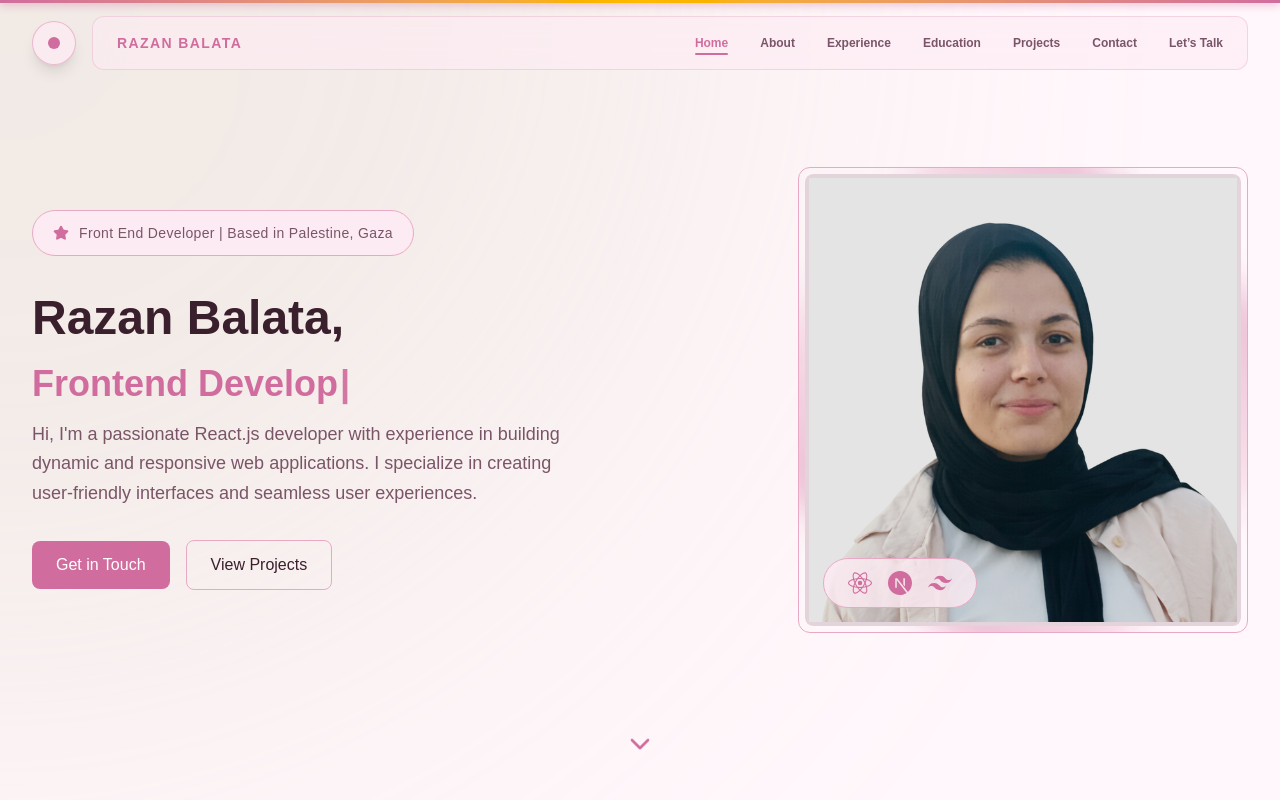
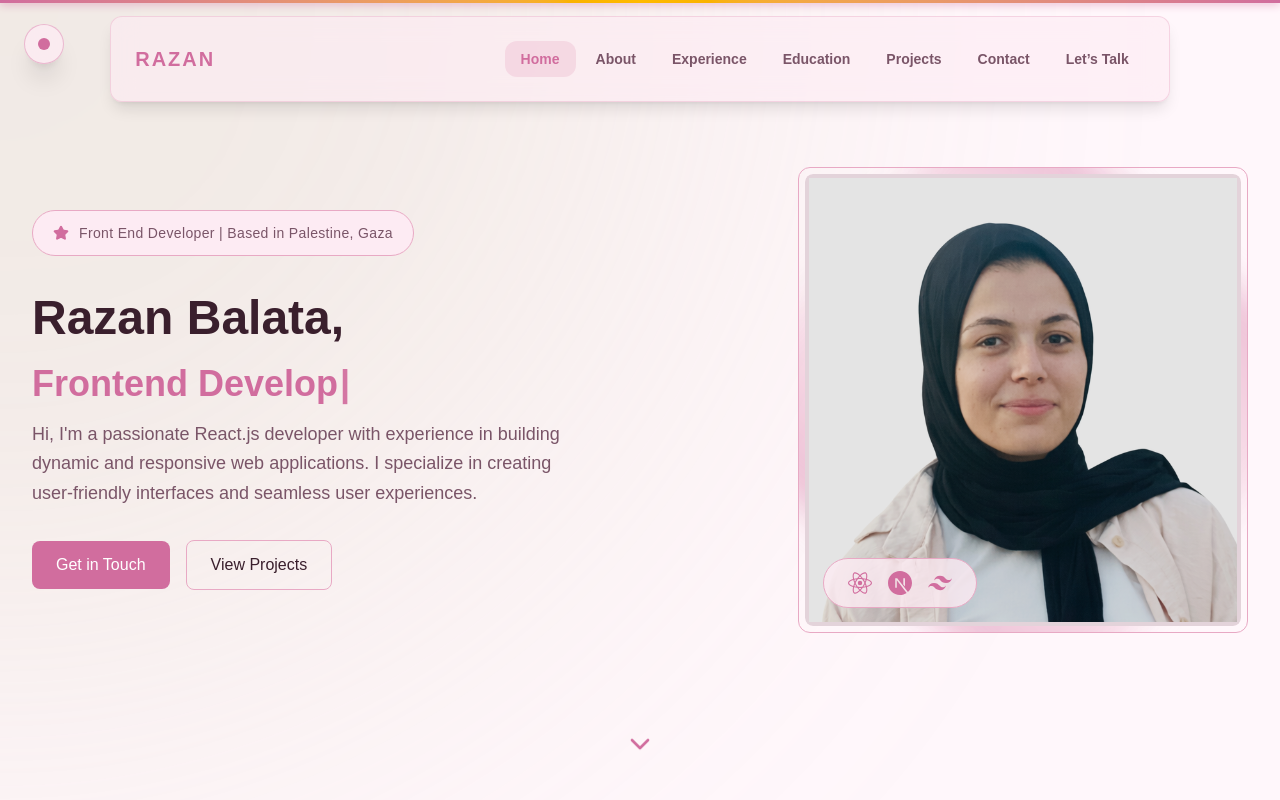
Before and after one commit to Razanbalata/Portfolio, a Next.js app: page / in a window 1280 px wide. Shown: the top 800 px of the page. Built offline with nearby package versions, Linux system fonts and the light colour scheme.

Commit message:
refactor: simplify Navbar component structure and improve mobile drawer styling

```diff
--- a/src/components/layout/Navbar.tsx
+++ b/src/components/layout/Navbar.tsx
@@ -1,12 +1,12 @@
 "use client";
+
 import React, { useEffect, useState } from "react";
 import { Menu, X } from "lucide-react";
 import { NAV_LINKS, PERSONAL_INFO } from "@/src/utils/constants";
 import { scrollToSection, useScrollSpy } from "@/src/hooks/useScrollSpy";
 
-function Navbar() {
+export default function Navbar() {
   const [isMenuOpen, setIsMenuOpen] = useState(false);
-  const [isScrolled, setIsScrolled] = useState(false);
   const [showStatusCard, setShowStatusCard] = useState(false);
   const [currentTime, setCurrentTime] = useState("");
 
@@ -29,28 +29,19 @@ function Navbar() {
     return () => clearInterval(interval);
   }, []);
 
-  useEffect(() => {
-    const handleScroll = () => {
-      setIsScrolled(window.scrollY > 20);
-    };
-    window.addEventListener("scroll", handleScroll);
-    return () => window.removeEventListener("scroll", handleScroll);
-  }, []);
-
   const handleNavClick = (id: string) => {
     scrollToSection(id);
     setIsMenuOpen(false);
   };
 
   return (
-    <header className="fixed top-3 sm:top-4 left-0 right-0 z-[1000] px-3 sm:px-6 lg:px-8">
-      <div className="max-w-7xl mx-auto flex items-center justify-between gap-2 sm:gap-4 relative">
-
-        {/* 1. الأيقونة الدائرية التفاعلية على اليسار (System Status Widget) */}
-        <div className="relative shrink-0">
+    <>
+      {/* 1. الأيقونة الدائرية التفاعلية الثابتة على اليسار (System Status Floating Widget) */}
+      <div className="fixed top-4 left-4 z-[60]">
+        <div className="relative flex items-center p-1 sm:p-2 cursor-pointer">
           <button
             onClick={() => setShowStatusCard(!showStatusCard)}
-            className="relative flex items-center justify-center w-9 h-9 sm:w-11 sm:h-11 rounded-full border border-[var(--color-primary)]/40 bg-[var(--color-secondary)]/80 hover:border-[var(--color-primary)] transition-all cursor-pointer shadow-lg group backdrop-blur-md"
+            className="relative flex items-center justify-center w-9 h-9 sm:w-10 sm:h-10 rounded-full border border-[var(--color-primary)]/40 bg-[var(--color-secondary)]/80 hover:border-[var(--color-primary)] transition-all cursor-pointer shadow-xl backdrop-blur-md group"
             title="System Status"
             aria-label="Toggle status"
           >
@@ -58,85 +49,86 @@ function Navbar() {
             <span className="absolute inset-0 rounded-full border border-[var(--color-primary)]/20 animate-ping opacity-30 pointer-events-none" />
           </button>
 
-          {/* الكرت المنبثق للتفاصيل الحية */}
+          {/* الكرت المنبثق للتفاصيل الحية عند الضغط */}
           {showStatusCard && (
-            <div className="absolute top-12 sm:top-14 left-0 w-56 sm:w-64 bg-[var(--color-secondary)]/95 backdrop-blur-xl border border-[var(--color-accent)]/50 p-3.5 sm:p-4 rounded-2xl shadow-2xl text-[11px] sm:text-xs space-y-2.5 z-50 animate-in fade-in slide-in-from-top-2">
+            <div className="absolute top-12 left-0 w-56 sm:w-64 bg-[var(--color-secondary)]/95 backdrop-blur-xl border border-[var(--color-accent)]/50 p-4 rounded-2xl shadow-2xl text-xs space-y-2.5 z-[70] animate-in fade-in slide-in-from-top-2">
               <div className="flex justify-start items-center gap-2 text-[var(--color-subtext)]">
-                <span className="font-mono uppercase text-[9px] sm:text-[10px] tracking-wider">TIME:</span>
+                <span className="font-mono uppercase text-[10px] tracking-wider">TIME:</span>
                 <span className="text-[var(--color-primary)] font-semibold font-mono">{currentTime || "02:29 PM"}</span>
               </div>
               <div className="flex justify-start items-center gap-2 text-[var(--color-subtext)]">
-                <span className="font-mono uppercase text-[9px] sm:text-[10px] tracking-wider">LANG:</span>
+                <span className="font-mono uppercase text-[10px] tracking-wider">LANG:</span>
                 <span className="text-[var(--color-primary)] font-semibold">English</span>
               </div>
               <div className="flex justify-start items-center gap-2 text-[var(--color-subtext)]">
-                <span className="font-mono uppercase text-[9px] sm:text-[10px] tracking-wider">LOCATION:</span>
+                <span className="font-mono uppercase text-[10px] tracking-wider">LOCATION:</span>
                 <span className="text-[var(--color-primary)] font-semibold">{PERSONAL_INFO.location || "Gaza"}</span>
               </div>
               <div className="flex justify-start items-center gap-2 text-[var(--color-subtext)] pt-1 border-t border-[var(--color-accent)]/30">
-                <span className="font-mono uppercase text-[9px] sm:text-[10px] tracking-wider">STATUS:</span>
+                <span className="font-mono uppercase text-[10px] tracking-wider">STATUS:</span>
                 <span className="text-[var(--color-primary)] font-semibold">Available for Work</span>
               </div>
             </div>
           )}
         </div>
+      </div>
 
-        {/* 2. شريط الملاحة الرئيسي الزجاجي */}
-        <nav
-          className={`flex-1 transition-all duration-300 rounded-xl px-4 sm:px-6 py-2.5 sm:py-3.5 flex items-center justify-between border ${
-            isScrolled
-              ? "bg-[var(--color-secondary)]/90 backdrop-blur-md border-[var(--color-accent)] shadow-xl"
-              : "bg-[var(--color-secondary)]/60 backdrop-blur-md border-[var(--color-accent)]/40"
-          }`}
+      {/* 2. شريط الملاحة الرئيسي (Main Nav Bar) المطابق للـ DOM بالضبط */}
+      <nav className="fixed top-0 left-0 right-0 z-40 px-6 py-4">
+        <div className="max-w-[86%] mx-auto">
+          <div className="bg-[var(--color-secondary)]/60 backdrop-blur-md border border-[var(--color-accent)]/40 rounded-xl px-6 py-6 flex items-center justify-between shadow-lg">
+
+            {/* الشعار / الاسم البارز على اليسار */}
+            <a
+              href="#home"
+              onClick={(e) => {
+                e.preventDefault();
+                scrollToSection("home");
+              }}
+              className="group text-base sm:text-xl font-extrabold tracking-widest text-[var(--color-primary)] hover:opacity-80 transition-opacity uppercase"
             >
-          {/* الاسم الذهبي البارز */}
-          <button
-            onClick={() => window.scrollTo({ top: 0, behavior: "smooth" })}
-            className="text-xs sm:text-sm font-extrabold tracking-wider sm:tracking-widest text-[var(--color-primary)] hover:opacity-80 transition-opacity uppercase cursor-pointer truncate max-w-[150px] sm:max-w-none text-left"
-          >
-            {PERSONAL_INFO.name || "RAZAN BALATA"}
-          </button>
+              RAZAN
+            </a>
 
-          {/* روابط الأقسام للشاشات الكبيرة */}
-          <div className="hidden lg:flex items-center gap-6 lg:gap-8 text-xs font-semibold">
+            {/* روابط التنقل على اليمين للـ Large Screens (مطابقة للـ DOM: hidden lg:flex) */}
+            <div className="hidden lg:flex items-center gap-1">
               {NAV_LINKS.map((link) => (
                 <button
                   key={link.id}
                   onClick={() => handleNavClick(link.id)}
-                className={`transition-all duration-300 relative py-1 cursor-pointer ${
+                  className={`px-4 py-2 rounded-xl text-sm font-semibold transition-all duration-300 cursor-pointer ${
                     activeSection === link.id
-                    ? "text-[var(--color-primary)]"
-                    : "text-[var(--color-subtext)] hover:text-[var(--color-text)]"
+                      ? "text-[var(--color-primary)] font-bold bg-[var(--color-accent)]/30"
+                      : "text-[var(--color-subtext)] hover:text-[var(--color-text)] hover:bg-[var(--color-accent)]/20"
                   }`}
                 >
                   {link.label}
-                {activeSection === link.id && (
-                  <span className="absolute bottom-0 left-0 right-0 h-[2px] bg-[var(--color-primary)] rounded-full animate-in fade-in" />
-                )}
                 </button>
               ))}
+
             </div>
 
-          {/* زر قائمة الجوال */}
+            {/* زر القائمة المنسدلة للـ Mobile & Tablet */}
             <button
               onClick={() => setIsMenuOpen(!isMenuOpen)}
-            className="lg:hidden text-[var(--color-text)] p-1.5 rounded-lg bg-[var(--color-secondary)] border border-[var(--color-accent)]/50 focus:outline-none"
+              className="lg:hidden p-2 rounded-lg hover:bg-[var(--color-accent)]/30 transition-colors text-[var(--color-text)]"
               aria-label="Toggle menu"
             >
               {isMenuOpen ? <X className="w-5 h-5" /> : <Menu className="w-5 h-5" />}
             </button>
-        </nav>
+
+          </div>
         </div>
 
-      {/* قائمة الجوال (Mobile Drawer) */}
+        {/* القائمة المنسدلة الخاصة بالهواتف (Mobile Drawer) */}
         {isMenuOpen && (
-        <div className="lg:hidden w-full max-w-7xl mx-auto mt-2 bg-[var(--color-secondary)]/95 border border-[var(--color-accent)]/50 rounded-xl p-3.5 shadow-2xl backdrop-blur-xl animate-in fade-in slide-in-from-top-2">
-          <nav className="flex flex-col gap-1.5">
+          <div className="lg:hidden max-w-7xl mx-auto mt-2 bg-[var(--color-secondary)]/95 border border-[var(--color-accent)] rounded-2xl p-4 shadow-2xl backdrop-blur-xl animate-in fade-in slide-in-from-top-2">
+            <div className="flex flex-col gap-1.5">
               {NAV_LINKS.map((link) => (
                 <button
                   key={link.id}
                   onClick={() => handleNavClick(link.id)}
-                className={`block w-full text-left px-3.5 py-2 rounded-lg text-xs font-semibold transition-all ${
+                  className={`block w-full text-left px-4 py-2.5 rounded-xl text-xs font-semibold transition-all ${
                     activeSection === link.id
                       ? "bg-[var(--color-primary)]/15 text-[var(--color-primary)] font-bold border border-[var(--color-primary)]/20"
                       : "text-[var(--color-subtext)] hover:bg-[var(--color-accent)]/30 hover:text-[var(--color-text)]"
@@ -145,11 +137,10 @@ function Navbar() {
                   {link.label}
                 </button>
               ))}
-          </nav>
+            </div>
           </div>
         )}
-    </header>
+      </nav>
+    </>
   );
 }
-
-export default Navbar;
```
Lines whose indentation alone changed are shown as unchanged.
